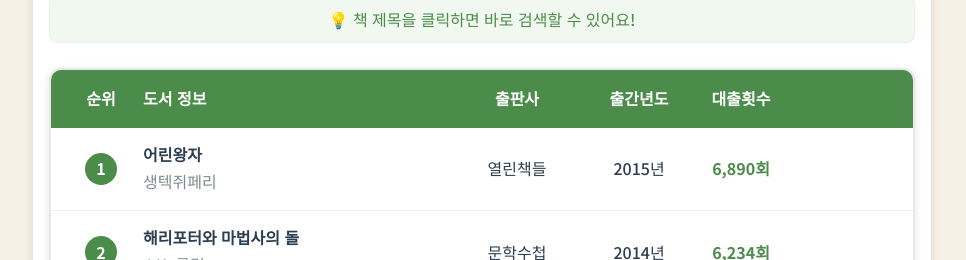
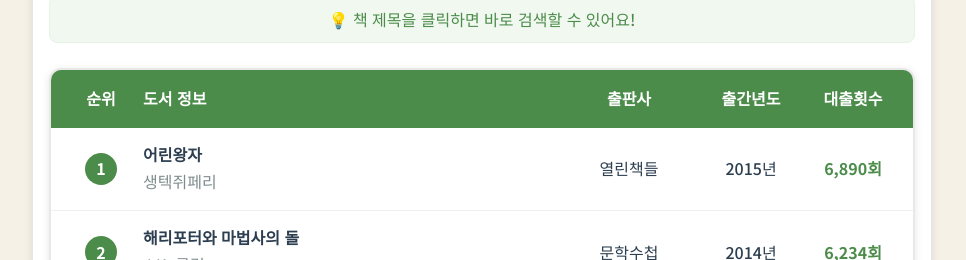
Before and after one commit to zziyoonii/medalhana_booksori, a React (Create React App) app: page / in a window 1280 px wide. Shown: the part 692-952 px from the top of the page, without its empty margins (158-1124 px from the left). Built offline with nearby package versions, Linux system fonts and the light colour scheme; no server answers; a web font is replaced by a local one.

Commit message:
Fix grid layout in PopularBooksSection

```diff
--- a/src/components/PopularBooksSection.tsx
+++ b/src/components/PopularBooksSection.tsx
@@ -27,7 +27,7 @@ const BookTable = styled.div`
 
 const TableHeader = styled.div`
   display: grid;
-  grid-template-columns: 60px 1fr 120px 100px 80px 100px;
+  grid-template-columns: 60px 1fr 120px 100px 80px;
   background: var(--primary-color);
   color: white;
   padding: 16px 20px;
@@ -69,7 +69,7 @@ const HeaderCell = styled.div`
 
 const BookRow = styled.div`
   display: grid;
-  grid-template-columns: 60px 1fr 120px 100px 80px 100px;
+  grid-template-columns: 60px 1fr 120px 100px 80px;
   padding: 16px 20px;
   align-items: center;
   gap: 12px;
```
